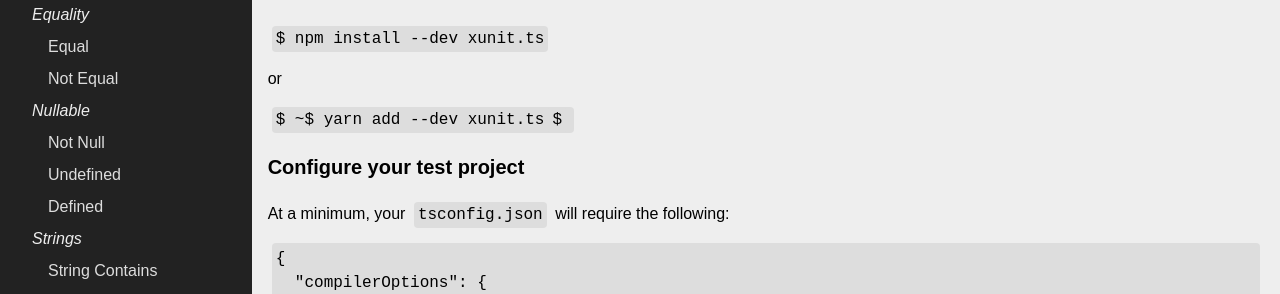
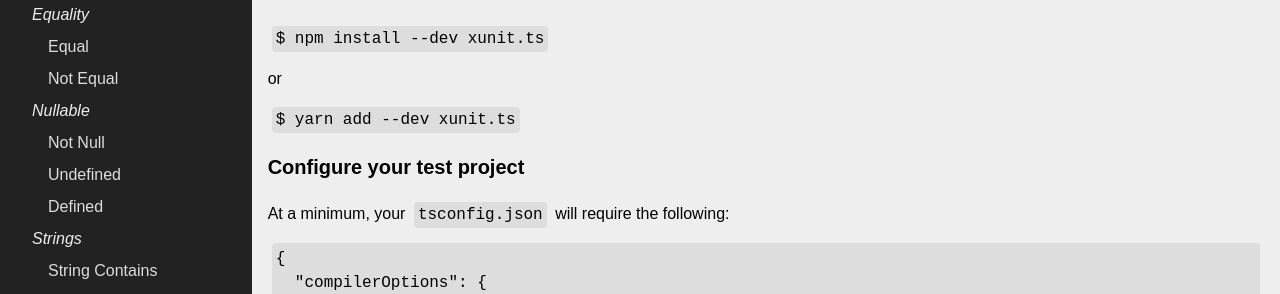
Before and after one commit to ecoAPM/xunit.ts, a Jekyll site: the page built from docs/index.md, in a window 1280 px wide. Shown: the part 331-625 px from the top of the page. Built offline with Jekyll 4.4.1, drawn with Linux system fonts in a browser that asks for light colours; our own code applies the rules of GitHub Pages for plain Markdown files.

```diff
--- a/docs/index.md
+++ b/docs/index.md
@@ -18,7 +18,7 @@ permalink: /
 
 or
 
-<kbd>~$ yarn add --dev xunit.ts<kbd>
+<kbd>yarn add --dev xunit.ts</kbd>
 
 ### Configure your test project
 
```
